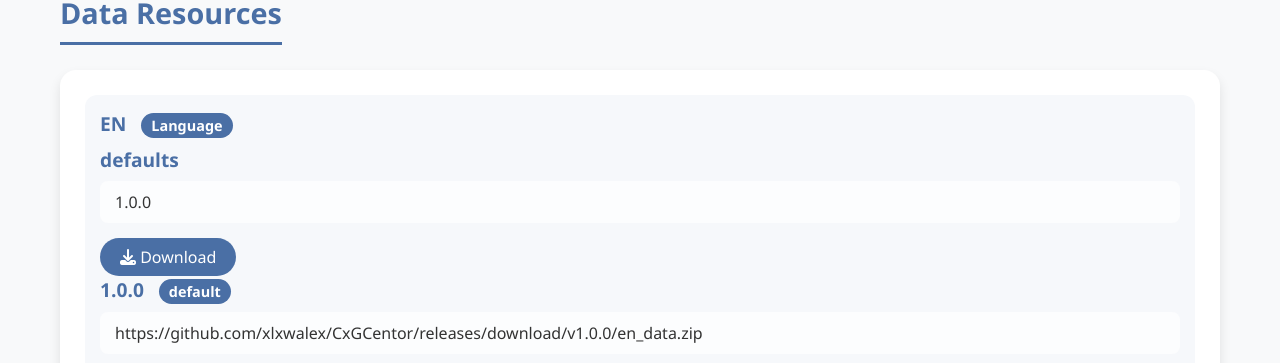
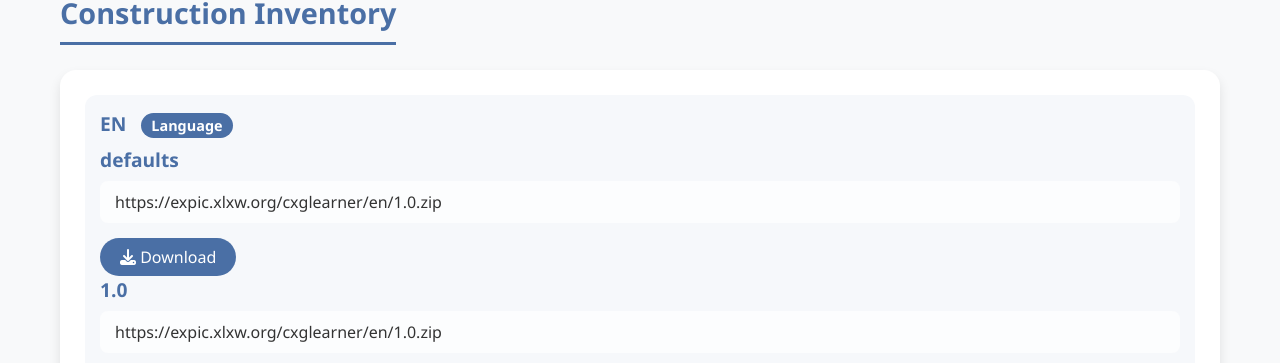
Before and after one commit to CxGrammar/CxGCenter, a plain HTML site: page index.html in a window 1280 px wide. Shown: the part 748-1111 px from the top of the page. Drawn offline with Linux system fonts and the light colour scheme.

Commit message:
Update En-1.0

```diff
--- a/data/data.json
+++ b/data/data.json
@@ -1,19 +1,7 @@
 {
     "en": {
-        "defaults": "1.0.0",
-        "1.0.0": "https://github.com/xlxwalex/CxGCentor/releases/download/v1.0.0/en_data.zip",
-        "1.1.0": "https://github.com/xlxwalex/CxGCentor/releases/download/v1.1.0/en_data_v1.1.zip",
-        "latest": "https://github.com/xlxwalex/CxGCentor/releases/latest/download/en_data.zip"
-    },
-    "zh": {
-        "defaults": "1.0.2",
-        "1.0.0": "https://github.com/xlxwalex/CxGCentor/releases/download/v1.0.0/zh_data.zip",
-        "1.0.2": "https://github.com/xlxwalex/CxGCentor/releases/download/v1.0.2/zh_data_v1.0.2.zip",
-        "latest": "https://github.com/xlxwalex/CxGCentor/releases/latest/download/zh_data.zip"
-    },
-    "de": {
-        "defaults": "0.9.0",
-        "0.9.0": "https://github.com/xlxwalex/CxGCentor/releases/download/v0.9.0/de_data.zip",
-        "latest": "https://github.com/xlxwalex/CxGCentor/releases/latest/download/de_data.zip"
+        "defaults": "https://expic.xlxw.org/cxglearner/en/1.0.zip",
+        "1.0": "https://expic.xlxw.org/cxglearner/en/1.0.zip",
+        "latest": "https://expic.xlxw.org/cxglearner/en/1.0.zip"
     }
 }
--- a/index.html
+++ b/index.html
@@ -68,7 +68,7 @@
 
         <!-- Data Display Section -->
         <div class="data-section">
-            <h2 class="section-title" data-en="Data Resources" data-zh="数据资源">Data Resources</h2>
+            <h2 class="section-title" data-en="Construction Inventory" data-zh="构式库资源">Construction Inventory</h2>
             <div class="json-viewer" id="json-viewer">
                 <!-- JSON data will be dynamically loaded here -->
             </div>
--- a/script.js
+++ b/script.js
@@ -4,7 +4,7 @@ const resources = {
         themeText: "Dark Mode",
         langText: "中文",
         description: "An innovative approach to grammar induction using unsupervised learning techniques",
-        dataResources: "Data Resources",
+        dataResources: "Construction Inventory",
         download: "Download",
         default: "default",
         serviceStatus: "Service Status",
@@ -26,8 +26,8 @@ const resources = {
     zh: {
         themeText: "深色模式",
         langText: "English",
-        description: "一种利用无监督学习技术进行语法归纳的创新方法",
-        dataResources: "数据资源",
+        description: "基于无监督的语法归纳创新框架",
+        dataResources: "构式库资源",
         download: "下载",
         default: "默认",
         serviceStatus: "服务状态",
```
Also changed, not shown: 1 other file.
